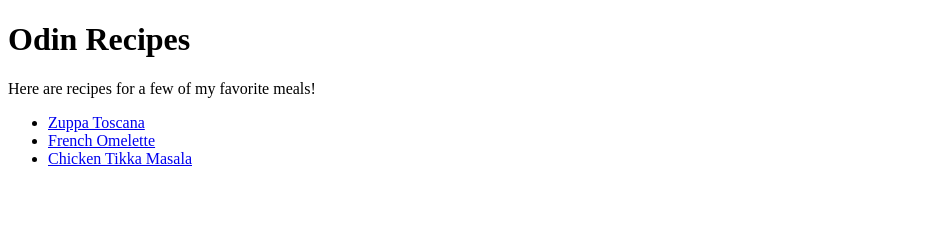
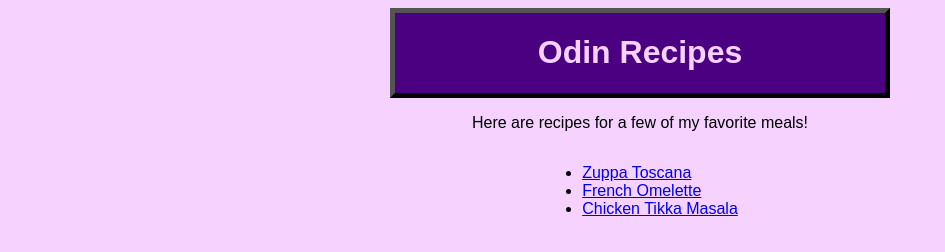
Before and after one commit to bisaiah26/odin-recipes, a plain HTML site: page index.html in a window 1280 px wide. Shown: the whole page, without its empty margins (0-945 px from the left). Drawn offline with Linux system fonts and the light colour scheme.

Commit message:
add style to title of homepage

```diff
--- a/index.html
+++ b/index.html
@@ -6,13 +6,15 @@
         <title>Odin Recipes</title>
     </head>
     <body>
+    <div class="hometitle">
         <h1>Odin Recipes</h1>
+    </div>
         <p>Here are recipes for a few of my favorite meals!</p>
 
         <ul>
-        <li><a href="recipes/zuppa-toscana.html" target="_blank">Zuppa Toscana</a></li>
-        <li><a href="recipes/french-omelette.html" target="_blank">French Omelette</a></li>
-        <li><a href="recipes/chicken-tikka-masala.html" target="_blank"=>Chicken Tikka Masala</a> </li>
+        <li><a class="button" href="recipes/zuppa-toscana.html" target="_blank">Zuppa Toscana</a></li>
+        <li><a class="button" href="recipes/french-omelette.html" target="_blank">French Omelette</a></li>
+        <li><a class="button" href="recipes/chicken-tikka-masala.html" target="_blank"=>Chicken Tikka Masala</a> </li>
     </ul>
     </body>
 </html>
--- a/style.css
+++ b/style.css
@@ -0,0 +1,20 @@
+* {
+    background-color: rgb(245, 210, 255);
+    font-family: "Papyrus", sans-serif;
+}
+body {
+    display: grid;
+    place-items: center;
+}
+h1 {
+    background-color:inherit
+}
+
+.hometitle {
+    color: rgb(245, 210, 255);
+    box-sizing: border-box;
+    text-align: center;
+    border: outset black 5px;
+    background-color: indigo;
+    width: 500px;
+}
```
